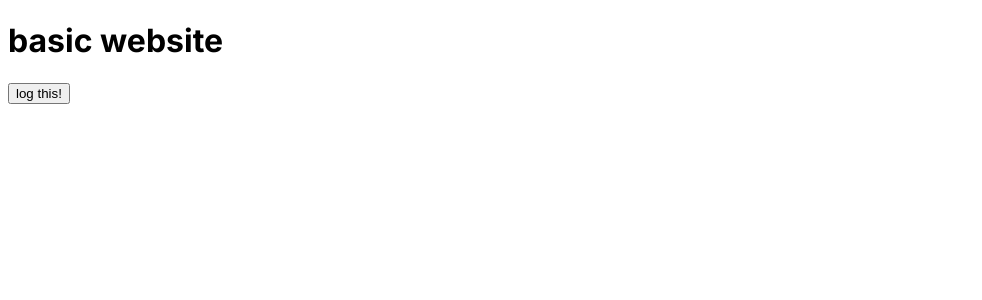
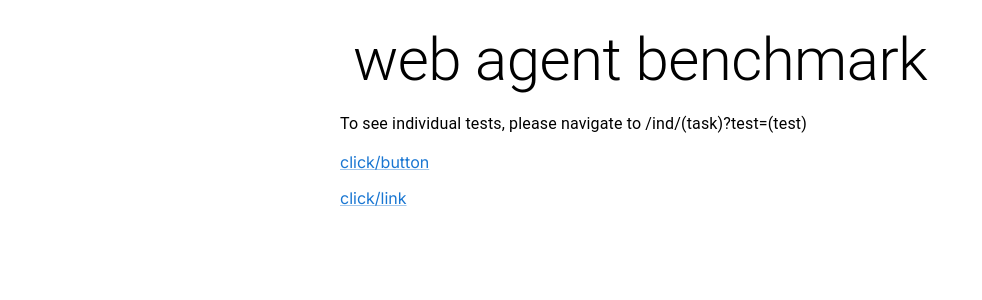
Before and after one commit to erichli1/websuite, a Next.js app in the folder environment/frontend/: page / in a window 1280 px wide. Shown: the top 300 px of the page, without its empty margins (0-982 px from the left). Built offline with nearby package versions, Linux system fonts and the light colour scheme.

Commit message:
Make frontend more easily extensiblwe

```diff
--- a/environment/frontend/app/page.tsx
+++ b/environment/frontend/app/page.tsx
@@ -1,22 +1,38 @@
 "use client";
 
+import { Link, Stack, Typography } from "@mui/material";
+import { ALL_TESTS } from "./utils";
+
 export default function Home() {
+  const tasksTests: [string, string][] = [];
+
+  Object.keys(ALL_TESTS).forEach((outerKey) => {
+    Object.keys(ALL_TESTS[outerKey]).forEach((innerKey) => {
+      tasksTests.push([outerKey, innerKey]);
+    });
+  });
+
   return (
     <main>
-      <h1>basic website</h1>
-      <button
-        onClick={() =>
-          fetch("/log/individual", {
-            method: "POST",
-            headers: {
-              "Content-Type": "application/json",
-            },
-            body: JSON.stringify({ log: "Clicked 'log this!'" }),
-          })
-        }
+      <Stack
+        maxWidth="sm"
+        sx={{ marginX: "auto", padding: "1rem" }}
+        spacing={2}
       >
-        log this!
-      </button>
+        <Typography variant="h2" textAlign="center">
+          web agent benchmark
+        </Typography>
+        <Typography>
+          To see individual tests, please navigate to /ind/(task)?test=(test)
+        </Typography>
+
+        {tasksTests.map(([task, test]) => (
+          <Link
+            key={`${task}/${test}`}
+            href={`/ind/${task}?test=${test}`}
+          >{`${task}/${test}`}</Link>
+        ))}
+      </Stack>
     </main>
   );
 }
--- a/environment/frontend/app/utils.ts
+++ /dev/null
@@ -1,5 +0,0 @@
-export const TASKS = ["click", "type", "select"] as const;
-type TaskType = (typeof TASKS)[number];
-
-export const CLICK_TESTS = ["button", "link"] as const;
-export type ClickTestType = (typeof CLICK_TESTS)[number];
--- /dev/null
+++ b/environment/frontend/app/utils.tsx
@@ -0,0 +1,14 @@
+import LoggedButton from "@/ui/components/click/button/LoggedButton";
+import LoggedLink from "@/ui/components/click/link/LoggedLink";
+import React from "react";
+
+export const ALL_TESTS: {
+  [key: string]: {
+    [key: string]: React.ReactNode;
+  };
+} = {
+  click: {
+    button: <LoggedButton loglabel="Submit" />,
+    link: <LoggedLink loglabel="Settings" href="#" />,
+  },
+};
```
Also changed, not shown: environment/frontend/app/ind/[task]/page.tsx (+13 -25 lines), 1 other file (tests, documents, lock files or other folders).
